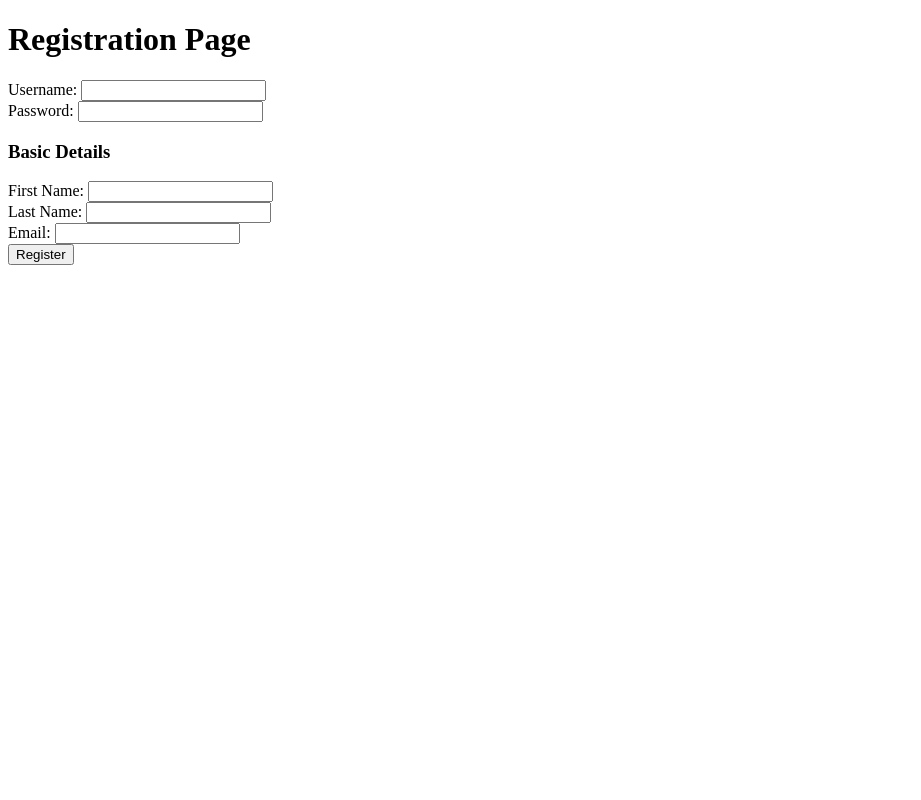
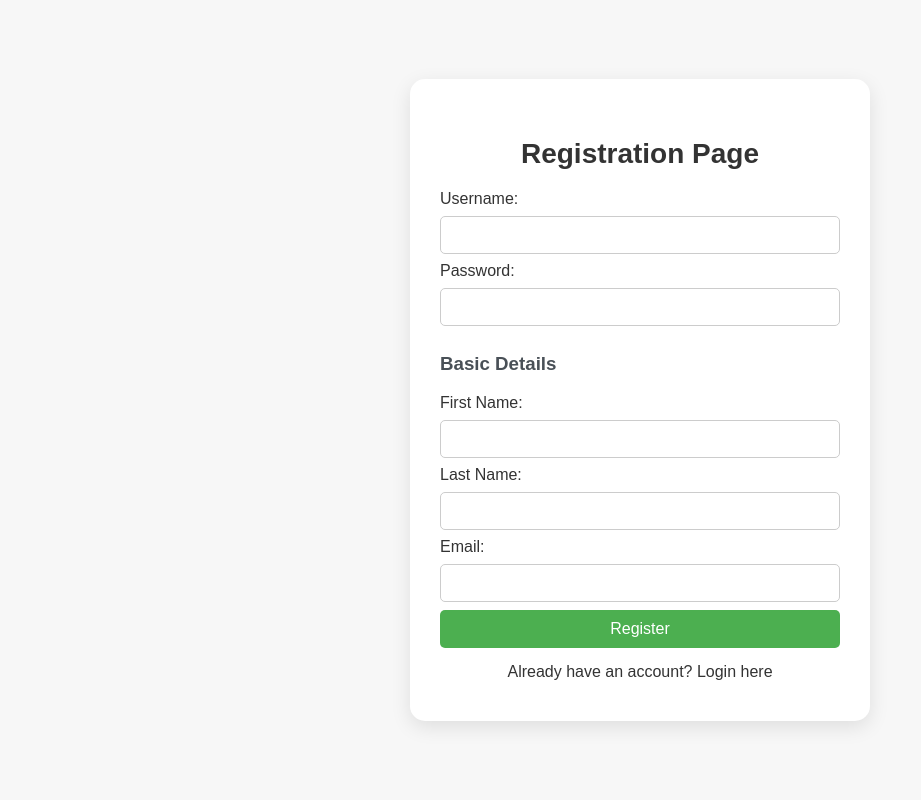
Before and after one commit to harsh-dev14/ec2FlaskApp, a Flask app: page / in a window 1280 px wide. Shown: the whole page, without its empty margins (0-921 px from the left). Run offline with Flask 3, Linux system fonts and the light colour scheme.

Commit message:
Modified template

```diff
--- a/templates/register.html
+++ b/templates/register.html
@@ -4,22 +4,93 @@
     <meta charset="UTF-8">
     <meta name="viewport" content="width=device-width, initial-scale=1.0">
     <title>Registration</title>
+    <style>
+        body {
+            font-family: Arial, sans-serif;
+            background-color: #f7f7f7;
+            margin: 0;
+            padding: 0;
+            display: flex;
+            justify-content: center;
+            align-items: center;
+            height: 100vh;
+            color: #495057;
+        }
+        .container {
+            background-color: #ffffff;
+            padding: 40px 30px;
+            border-radius: 15px;
+            box-shadow: 0 6px 20px rgba(0, 0, 0, 0.1);
+            max-width: 400px;
+            width: 100%;
+            text-align: left;
+        }
+        h1 {
+            color: #333;
+            margin-bottom: 20px;
+            font-size: 28px;
+            text-align: center;
+        }
+        label {
+            margin-top: 10px;
+            font-size: 16px;
+            color: #333;
+        }
+        input[type="text"],
+        input[type="password"],
+        input[type="email"] {
+            width: 100%;
+            padding: 10px;
+            margin: 8px 0;
+            border: 1px solid #ccc;
+            border-radius: 5px;
+            box-sizing: border-box;
+            font-size: 14px;
+        }
+        button {
+            width: 100%;
+            padding: 10px;
+            background-color: #4CAF50;
+            color: white;
+            border: none;
+            border-radius: 5px;
+            cursor: pointer;
+            font-size: 16px;
+            transition: background-color 0.3s;
+        }
+        button:hover {
+            background-color: #45a049;
+        }
+        .link {
+            margin-top: 15px;
+            display: block;
+            text-align: center;
+            color: #333;
+            text-decoration: none;
+        }
+        .link:hover {
+            text-decoration: underline;
+        }
+    </style>
 </head>
 <body>
+    <div class="container">
         <h1>Registration Page</h1>
         <form action="{{ url_for('register') }}" method="POST">
             <label for="username">Username:</label>
-        <input type="text" id="username" name="username" required><br>
+            <input type="text" id="username" name="username" required>
             <label for="password">Password:</label>
-        <input type="password" id="password" name="password" required><br>
+            <input type="password" id="password" name="password" required>
             <h3>Basic Details</h3>
             <label for="first_name">First Name:</label>
-        <input type="text" id="first_name" name="first_name" required><br>
+            <input type="text" id="first_name" name="first_name" required>
             <label for="last_name">Last Name:</label>
-        <input type="text" id="last_name" name="last_name" required><br>
+            <input type="text" id="last_name" name="last_name" required>
             <label for="email">Email:</label>
-        <input type="email" id="email" name="email" required><br>
+            <input type="email" id="email" name="email" required>
             <button type="submit">Register</button>
+            <a href="/login" class="link">Already have an account? Login here</a>
         </form>
+    </div>
 </body>
 </html>
```
Also changed, not shown: templates/login.html (+31 -12 lines), templates/profile.html (+79 -5 lines), templates/success.html (+15 -8 lines), users.db. Lines whose indentation alone changed are shown as unchanged.
